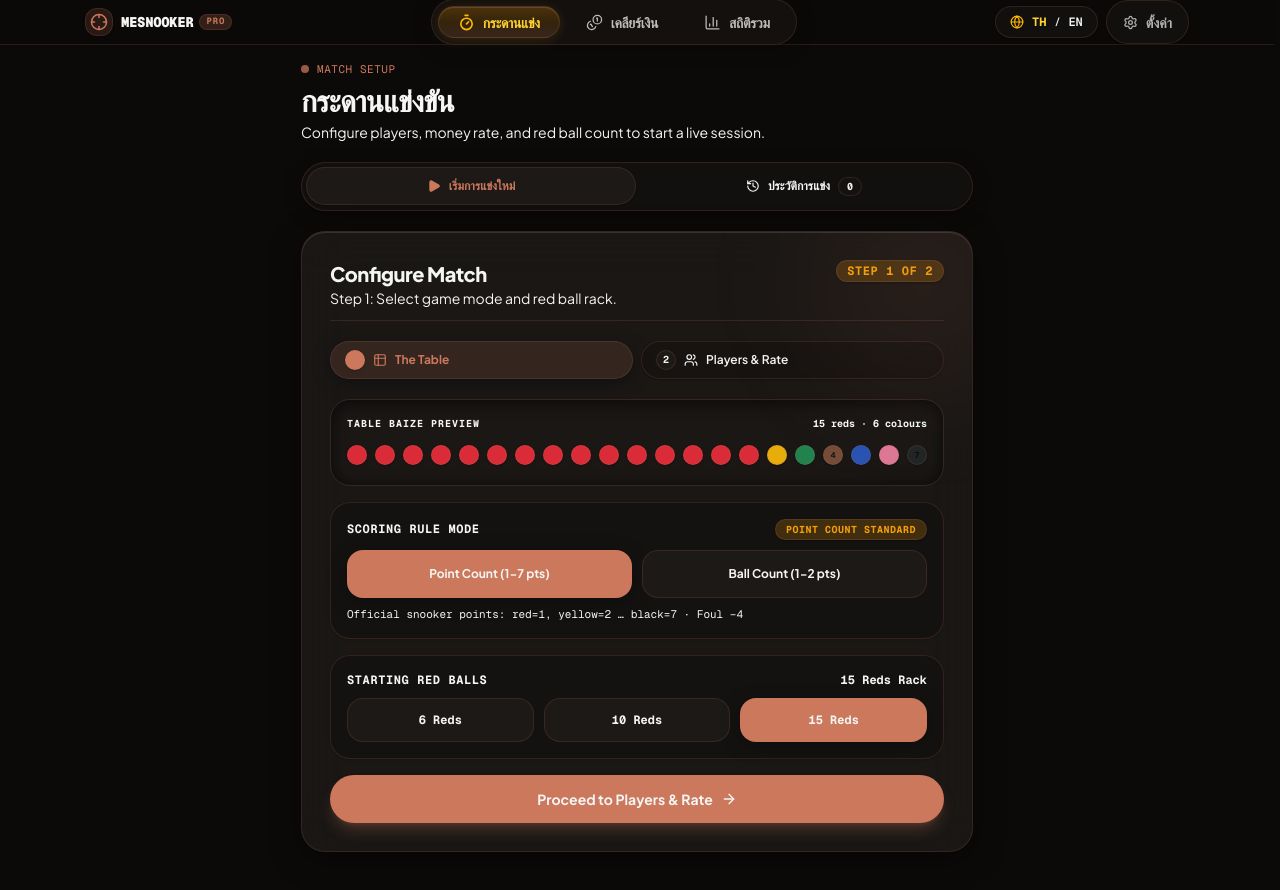
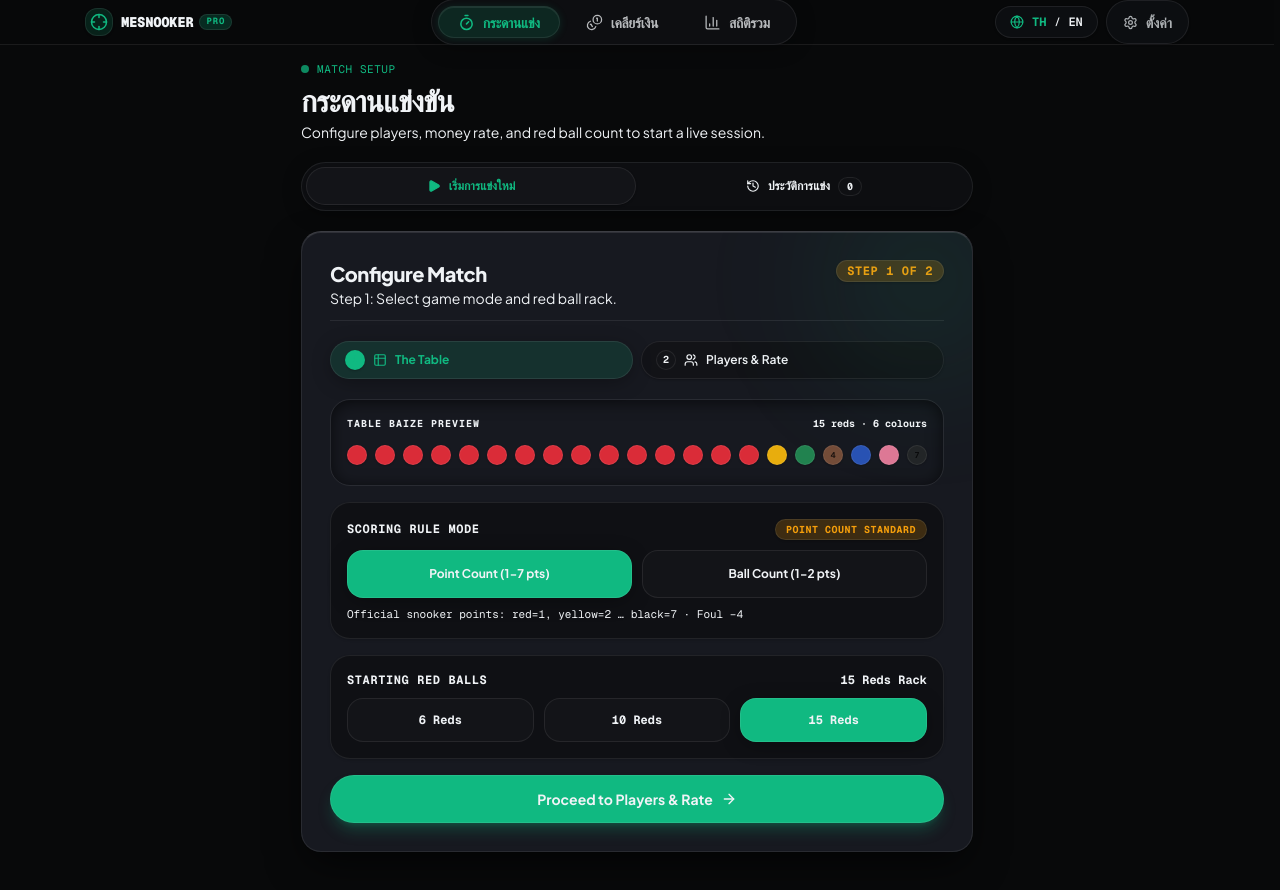
Before and after one commit to methastrategy/mesnooker-webapp, a Next.js app: page /match in a window 1280 px wide. Shown: the top 890 px of the page. Built offline with nearby package versions, Linux system fonts and the light colour scheme.

Commit message:
feat(design): redesign to Linear Pro Cockpit and Broadcast Telemetry

```diff
--- a/src/app/globals.css
+++ b/src/app/globals.css
@@ -15,65 +15,65 @@
    ═══════════════════════════════════════════════════════════════════ */
 
 @theme {
-  --color-background: #0c0a09;
-  --color-surface: #141210;
-  --color-card: #1c1917;
-  --color-card-solid: #24201d;
-  --color-primary: #cc785c;
-  --color-primary-hover: #b8674d;
-  --color-secondary: #1f1c19;
+  --color-background: #08090a;
+  --color-surface: #0f1013;
+  --color-card: #131418;
+  --color-card-solid: #191b22;
+  --color-primary: #10b981;
+  --color-primary-hover: #059669;
+  --color-secondary: #16181f;
   --color-gold: #f59e0b;
   --color-danger: #ef4444;
-  --color-info: #cc785c;
-  --color-muted: #a8a29e;
-  --color-foreground: #f5f5f4;
-  --color-line: rgba(204, 120, 92, 0.16);
+  --color-info: #06b6d4;
+  --color-muted: #8b949e;
+  --color-foreground: #f0f3f6;
+  --color-line: rgba(255, 255, 255, 0.08);
 
   --color-violation: #f59e0b;
   --color-destructive: #ef4444;
   --color-destructive-foreground: #ffffff;
-  --color-felt-hi: #1f1c19;
-  --color-felt-mid: #141210;
-  --color-felt-deep: #0c0a09;
-  --color-pos-soft: rgba(204, 120, 92, 0.15);
-  --color-neg-soft: rgba(239, 68, 68, 0.15);
-  --color-rail: #141210;
+  --color-felt-hi: #11281e;
+  --color-felt-mid: #0b1a14;
+  --color-felt-deep: #06110d;
+  --color-pos-soft: rgba(16, 185, 129, 0.14);
+  --color-neg-soft: rgba(239, 68, 68, 0.14);
+  --color-rail: #0f1013;
 
-  --font-heading: var(--font-heading), "Fraunces", "Playfair Display", Georgia, serif;
-  --font-sans: var(--font-sans), "Plus Jakarta Sans", "Inter Variable", "Inter", -apple-system, BlinkMacSystemFont,
-    "SF Pro Display", "SF Pro Text", system-ui, sans-serif;
+  --font-heading: var(--font-heading), "Geist Sans", "Plus Jakarta Sans", -apple-system, BlinkMacSystemFont, "SF Pro Display", system-ui, sans-serif;
+  --font-sans: var(--font-sans), "Geist Sans", "Plus Jakarta Sans", "Inter Variable", "IBM Plex Sans Thai", -apple-system, BlinkMacSystemFont, "SF Pro Text", system-ui, sans-serif;
   --font-mono: var(--font-mono), "Geist Mono", "JetBrains Mono", ui-monospace, monospace;
   --breakpoint-xs: 380px;
 }
 
 :root {
   color-scheme: dark;
-  --font-heading: var(--font-heading), "Fraunces", Georgia, serif;
-  --background: #0c0a09;
-  --foreground: #f5f5f4;
-  --card: #1c1917;
-  --card-foreground: #f5f5f4;
-  --popover: #141210;
-  --popover-foreground: #f5f5f4;
-  --primary: #cc785c;
-  --primary-foreground: #ffffff;
-  --accent-on-primary: #ffffff;
-  --secondary: #1f1c19;
-  --secondary-foreground: #f5f5f4;
-  --muted: #141210;
-  --muted-foreground: #a8a29e;
-  --accent: #cc785c;
-  --accent-foreground: #ffffff;
+  --font-heading: var(--font-heading), "Geist Sans", -apple-system, BlinkMacSystemFont, sans-serif;
+  --background: #08090a;
+  --foreground: #f0f3f6;
+  --card: #131418;
+  --card-foreground: #f0f3f6;
+  --card-solid: #191b22;
+  --popover: #131418;
+  --popover-foreground: #f0f3f6;
+  --primary: #10b981;
+  --primary-foreground: #042f1e;
+  --accent-on-primary: #042f1e;
+  --secondary: #16181f;
+  --secondary-foreground: #f0f3f6;
+  --muted: #0f1013;
+  --muted-foreground: #8b949e;
+  --accent: #10b981;
+  --accent-foreground: #042f1e;
   --destructive: #ef4444;
   --destructive-foreground: #ffffff;
-  --border: rgba(204, 120, 92, 0.16);
-  --input: rgba(204, 120, 92, 0.18);
-  --ring: #cc785c;
-  --radius: 1rem; /* 16px */
+  --border: rgba(255, 255, 255, 0.08);
+  --input: rgba(255, 255, 255, 0.08);
+  --ring: #10b981;
+  --radius: 0.875rem; /* 14px */
   --gold: #f59e0b;
   --violation: #f59e0b;
-  --pos-soft: rgba(204, 120, 92, 0.15);
-  --neg-soft: rgba(239, 68, 68, 0.15);
+  --pos-soft: rgba(16, 185, 129, 0.14);
+  --neg-soft: rgba(239, 68, 68, 0.14);
 }
 
 /* ───────── Themes — applied via <html data-theme="…"> ─────────
@@ -196,29 +196,29 @@
 
 /* `mono` maps to the Calibrated Warm Terracotta Pro Glass (default DNA). */
 [data-theme="mono"] {
-  --color-background: #0c0a09;
-  --color-surface: #141210;
-  --color-card: #1c1917;
-  --color-card-solid: #24201d;
-  --color-primary: #cc785c;
-  --color-primary-hover: #b8674d;
-  --color-secondary: #1f1c19;
+  --color-background: #08090a;
+  --color-surface: #0f1013;
+  --color-card: #131418;
+  --color-card-solid: #191b22;
+  --color-primary: #10b981;
+  --color-primary-hover: #059669;
+  --color-secondary: #16181f;
   --color-gold: #f59e0b;
   --color-danger: #ef4444;
-  --color-info: #cc785c;
-  --color-muted: #a8a29e;
-  --color-foreground: #f5f5f4;
-  --color-line: rgba(204, 120, 92, 0.16);
+  --color-info: #06b6d4;
+  --color-muted: #8b949e;
+  --color-foreground: #f0f3f6;
+  --color-line: rgba(255, 255, 255, 0.08);
   --color-violation: #f59e0b;
-  --background: #0c0a09;
-  --foreground: #f5f5f4;
-  --card: #1c1917;
-  --primary: #cc785c;
-  --primary-foreground: #ffffff;
-  --accent-on-primary: #ffffff;
-  --muted-foreground: #a8a29e;
-  --border: rgba(204, 120, 92, 0.16);
-  --ring: #cc785c;
+  --background: #08090a;
+  --foreground: #f0f3f6;
+  --card: #131418;
+  --primary: #10b981;
+  --primary-foreground: #042f1e;
+  --accent-on-primary: #042f1e;
+  --muted-foreground: #8b949e;
+  --border: rgba(255, 255, 255, 0.08);
+  --ring: #10b981;
   --gold: #f59e0b;
 }
 
@@ -273,22 +273,24 @@ body {
 /* Pro Command HUD Squircle Panels (18px–24px, Frosted Hairline) */
 .glass {
   position: relative;
-  background: color-mix(in srgb, var(--card) 85%, transparent);
+  background: color-mix(in srgb, var(--card) 88%, transparent);
   border: 1px solid var(--border);
-  border-radius: 20px;
-  backdrop-filter: blur(20px) saturate(170%);
-  -webkit-backdrop-filter: blur(20px) saturate(170%);
-  box-shadow: 0 4px 24px -4px rgba(0, 0, 0, 0.5), inset 0 1px 0 rgba(255, 255, 255, 0.08);
+  border-top-color: rgba(255, 255, 255, 0.12);
+  border-radius: 16px;
+  backdrop-filter: blur(16px) saturate(160%);
+  -webkit-backdrop-filter: blur(16px) saturate(160%);
+  box-shadow: inset 0 1px 0 rgba(255, 255, 255, 0.05);
 }
 
 .glass-strong {
   position: relative;
-  background: color-mix(in srgb, var(--card-solid, var(--card)) 92%, transparent);
+  background: color-mix(in srgb, var(--card-solid, var(--card)) 94%, transparent);
   border: 1px solid var(--border);
-  border-radius: 24px;
+  border-top-color: rgba(255, 255, 255, 0.16);
+  border-radius: 20px;
   backdrop-filter: blur(24px) saturate(180%);
   -webkit-backdrop-filter: blur(24px) saturate(180%);
-  box-shadow: 0 8px 32px -4px rgba(0, 0, 0, 0.6), inset 0 1px 0 rgba(255, 255, 255, 0.12);
+  box-shadow: 0 16px 40px -8px rgba(0, 0, 0, 0.7), inset 0 1px 0 rgba(255, 255, 255, 0.1);
 }
 
 /* ───────── Ambient Precision Depth ───────── */
@@ -394,21 +396,22 @@ body {
 /* Tactile Keycap Command Button */
 .action-key {
   position: relative;
-  border-radius: 14px;
+  border-radius: 12px;
   border: 1px solid var(--border);
-  border-top-color: rgba(255, 255, 255, 0.16);
+  border-top-color: rgba(255, 255, 255, 0.14);
   background: var(--card);
   color: var(--foreground);
-  transition: transform 100ms cubic-bezier(0.2, 0.8, 0.2, 1), filter 100ms ease, background-color 140ms ease;
+  box-shadow: inset 0 1px 0 rgba(255, 255, 255, 0.04);
+  transition: transform 80ms cubic-bezier(0.16, 1, 0.3, 1), filter 80ms ease, background-color 100ms ease;
   -webkit-tap-highlight-color: transparent;
 }
 .action-key:hover {
-  background: color-mix(in srgb, var(--card) 85%, white 15%);
-  border-color: var(--primary);
+  background: color-mix(in srgb, var(--card) 85%, white 12%);
+  border-color: rgba(255, 255, 255, 0.16);
 }
 .action-key:active {
-  transform: translateY(2px) scale(0.98);
-  filter: brightness(0.9);
+  transform: translateY(1.5px) scale(0.985);
+  filter: brightness(0.92);
   background: var(--surface);
 }
 .action-key:focus-visible {
--- a/src/app/layout.tsx
+++ b/src/app/layout.tsx
@@ -44,7 +44,7 @@ export const metadata: Metadata = {
 };
 
 export const viewport: Viewport = {
-  themeColor: "#0c0a09",
+  themeColor: "#08090a",
   width: "device-width",
   initialScale: 1,
   viewportFit: "cover",
--- a/src/components/game/ControlDock.tsx
+++ b/src/components/game/ControlDock.tsx
@@ -90,7 +90,7 @@ export function ControlDock({
           tone="primary"
           onClick={onEndTurn}
           aria-label="Pass turn to next player (Press Space)"
-          className="h-13 min-[380px]:h-14 sm:h-14 md:h-16 flex-1 px-3 sm:px-6 gap-1.5 sm:gap-2.5 rounded-2xl bg-gradient-to-r from-amber-500 via-primary to-amber-600 text-stone-950 font-black shadow-lg shadow-primary/25 hover:brightness-110 transition-all cursor-pointer"
+          className="h-13 min-[380px]:h-14 sm:h-14 md:h-16 flex-1 px-3 sm:px-6 gap-1.5 sm:gap-2.5 rounded-2xl bg-primary text-primary-foreground font-black border border-primary/50 shadow-xs hover:bg-primary-hover active:scale-[0.985] transition-all cursor-pointer"
         >
           <div className="flex items-center gap-1.5 truncate">
             <span className="text-sm sm:text-base md:text-lg font-black tracking-wider uppercase">
@@ -100,7 +100,7 @@ export function ControlDock({
               (เปลี่ยนตา / ตบไม่ลง)
             </span>
           </div>
-          <kbd className="hidden md:inline-flex items-center justify-center text-[10px] font-mono px-1.5 py-0.5 rounded bg-black/25 text-stone-950 border border-black/20 font-bold leading-none shrink-0">
+          <kbd className="hidden md:inline-flex items-center justify-center text-[10px] font-mono px-1.5 py-0.5 rounded bg-black/20 text-primary-foreground border border-black/15 font-bold leading-none shrink-0">
             Space
           </kbd>
           <ArrowRight size={20} className="stroke-[2.8] shrink-0" />
--- a/src/components/layout/nav.tsx
+++ b/src/components/layout/nav.tsx
@@ -120,16 +120,14 @@ export function TopDockNav() {
                 <span
                   className={cn(
                     "relative z-10 flex items-center gap-1.5 sm:gap-2 rounded-full px-3 sm:px-5 py-1.5 sm:py-2 text-xs sm:text-sm font-semibold transition-all duration-150 select-none min-h-[38px] sm:min-h-[44px] landscape:min-h-[32px] landscape:py-1",
-                    active
-                      ? "text-amber-300 font-bold"
-                      : "text-foreground/75 hover:text-foreground hover:bg-white/[0.05]"
+                    active ? "text-primary font-bold" : "text-foreground/75 hover:text-foreground hover:bg-white/[0.04]"
                   )}
                 >
                   <item.icon
                     size={17}
                     className={cn(
                       "transition-colors shrink-0",
-                      active ? "text-amber-400 stroke-[2.3]" : "text-muted-foreground group-hover:text-foreground stroke-[1.8]"
+                      active ? "text-primary stroke-[2.2]" : "text-muted-foreground group-hover:text-foreground stroke-[1.8]"
                     )}
                   />
                   <span className="hidden sm:inline tracking-tight">{item.label}</span>
@@ -137,7 +135,7 @@ export function TopDockNav() {
                 {active && (
                   <motion.span
                     layoutId="topdock-active-pill"
-                    className="absolute inset-0 z-0 rounded-full bg-gradient-to-b from-amber-500/25 via-amber-500/15 to-primary/20 border border-amber-400/40 shadow-[0_2px_12px_rgba(245,158,11,0.15),inset_0_1px_0_rgba(255,255,255,0.12)]"
+                    className="absolute inset-0 z-0 rounded-full bg-primary/15 border border-primary/30 shadow-[0_1px_8px_rgba(16,185,129,0.15),inset_0_1px_0_rgba(255,255,255,0.08)]"
                     transition={{ type: "spring", stiffness: 450, damping: 32 }}
                   />
                 )}
@@ -153,12 +151,12 @@ export function TopDockNav() {
             type="button"
             onClick={() => setLocale(locale === "th" ? "en" : "th")}
             aria-label="Switch Language TH/EN"
-            className="flex items-center gap-1 sm:gap-2 rounded-full border border-border/80 bg-surface/85 px-2.5 sm:px-3.5 py-1.5 sm:py-2 text-xs font-mono font-semibold transition-all hover:border-amber-400/40 hover:bg-surface active:scale-[0.97] cursor-pointer shadow-xs min-h-[38px] sm:min-h-[44px] landscape:min-h-[32px] landscape:py-1"
+            className="flex items-center gap-1 sm:gap-2 rounded-full border border-border/80 bg-surface/85 px-2.5 sm:px-3.5 py-1.5 sm:py-2 text-xs font-mono font-semibold transition-all hover:border-primary/40 hover:bg-surface active:scale-[0.97] cursor-pointer shadow-xs min-h-[38px] sm:min-h-[44px] landscape:min-h-[32px] landscape:py-1"
           >
-            <Globe size={14} className="text-amber-400" />
-            <span className={locale === "th" ? "text-amber-300 font-bold" : "text-muted-foreground"}>TH</span>
+            <Globe size={14} className="text-primary" />
+            <span className={locale === "th" ? "text-primary font-bold" : "text-muted-foreground"}>TH</span>
             <span className="text-border text-[10px]">/</span>
-            <span className={locale === "en" ? "text-amber-300 font-bold" : "text-muted-foreground"}>EN</span>
+            <span className={locale === "en" ? "text-primary font-bold" : "text-muted-foreground"}>EN</span>
           </button>
 
           {/* Settings Trigger Link */}
@@ -168,11 +166,11 @@ export function TopDockNav() {
             className={cn(
               "flex h-9 w-9 sm:h-11 sm:w-auto sm:px-4 items-center justify-center gap-2 rounded-full border text-xs sm:text-sm font-semibold transition-all shadow-xs active:scale-[0.97] min-h-[38px] sm:min-h-[44px] landscape:min-h-[32px]",
               isSettings
-                ? "border-amber-400/50 bg-amber-500/20 text-amber-300 font-bold ring-1 ring-amber-400/30 shadow-[0_2px_8px_rgba(245,158,11,0.15)]"
-                : "border-border/80 bg-surface/85 text-foreground/70 hover:text-foreground hover:border-amber-400/30"
+                ? "border-primary/40 bg-primary/15 text-primary font-bold ring-1 ring-primary/30 shadow-[0_1px_8px_rgba(16,185,129,0.15)]"
+                : "border-border/80 bg-surface/85 text-foreground/70 hover:text-foreground hover:border-primary/30"
             )}
           >
-            <Settings size={15} className={isSettings ? "text-amber-400" : "text-muted-foreground"} />
+            <Settings size={15} className={isSettings ? "text-primary" : "text-muted-foreground"} />
             <span className="hidden sm:inline">{t("nav.settings", locale)}</span>
           </Link>
         </div>
@@ -255,16 +253,16 @@ export function BottomNav() {
                 className={cn(
                   "rounded-full px-3.5 py-1.5 transition-colors flex items-center justify-center min-h-[36px]",
                   active
-                    ? "bg-amber-500/20 text-amber-300 border border-amber-400/40 shadow-[0_2px_8px_rgba(245,158,11,0.15)]"
+                    ? "bg-primary/15 text-primary border border-primary/35 shadow-[0_1px_8px_rgba(16,185,129,0.15)]"
                     : "text-muted-foreground hover:text-foreground"
                 )}
               >
-                <item.icon size={19} className={active ? "text-amber-400 stroke-[2.3]" : "stroke-[1.8]"} />
+                <item.icon size={19} className={active ? "text-primary stroke-[2.2]" : "stroke-[1.8]"} />
               </motion.span>
               <span
                 className={cn(
                   "text-[11px] tracking-tight leading-tight transition-colors",
-                  active ? "text-amber-300 font-bold" : "text-muted-foreground"
+                  active ? "text-primary font-bold" : "text-muted-foreground"
                 )}
               >
                 {item.label}
--- a/src/components/ui/action-button.tsx
+++ b/src/components/ui/action-button.tsx
@@ -8,13 +8,13 @@ type Tone = "primary" | "danger" | "violation" | "gold" | "outline";
 
 const TONE_CLASS: Record<Tone, string> = {
   primary:
-    "bg-primary text-primary-foreground font-bold hover:bg-primary-hover border border-primary/50 border-t-white/30 shadow-md shadow-primary/25",
+    "bg-primary text-primary-foreground font-bold hover:bg-primary-hover border border-primary/50 border-t-white/25 shadow-xs",
   danger:
     "bg-destructive/15 text-destructive hover:bg-destructive/25 border border-destructive/35 border-t-destructive/50",
   violation:
     "bg-violation/15 text-violation hover:bg-violation/25 border border-violation/35 border-t-violation/50",
   gold:
-    "bg-gold text-zinc-950 font-black hover:opacity-90 border border-gold/50 border-t-white/30 shadow-md shadow-gold/25",
+    "bg-gold text-zinc-950 font-black hover:opacity-90 border border-gold/50 border-t-white/25 shadow-xs",
   outline:
     "bg-card/85 text-foreground border border-border border-t-white/12 hover:bg-card-solid",
 };
--- a/src/components/ui/snooker-ball.tsx
+++ b/src/components/ui/snooker-ball.tsx
@@ -40,7 +40,7 @@ export function SnookerBall({
         isLight ? "text-zinc-950 font-black" : "text-white font-black",
         disabled && "opacity-20 pointer-events-none grayscale-[60%]",
         selected && "ring-2 ring-primary ring-offset-2 ring-offset-background",
-        !size && "w-10 h-10 min-[375px]:w-11 min-[375px]:h-11 min-[380px]:w-12 min-[380px]:h-12 sm:w-14 sm:h-14 md:w-16 md:h-16 text-[14px] min-[375px]:text-[15px] min-[380px]:text-[17px] sm:text-[20px] md:text-[24px]",
+        !size && "w-11 h-11 min-[380px]:w-12 min-[380px]:h-12 sm:w-14 sm:h-14 md:w-16 md:h-16 text-[14px] min-[375px]:text-[15px] min-[380px]:text-[17px] sm:text-[20px] md:text-[24px]",
         className
       )}
       style={{
```
Also changed, not shown: src/app/page.tsx (+7 -7 lines), 1 other file (tests, documents, lock files or other folders).
